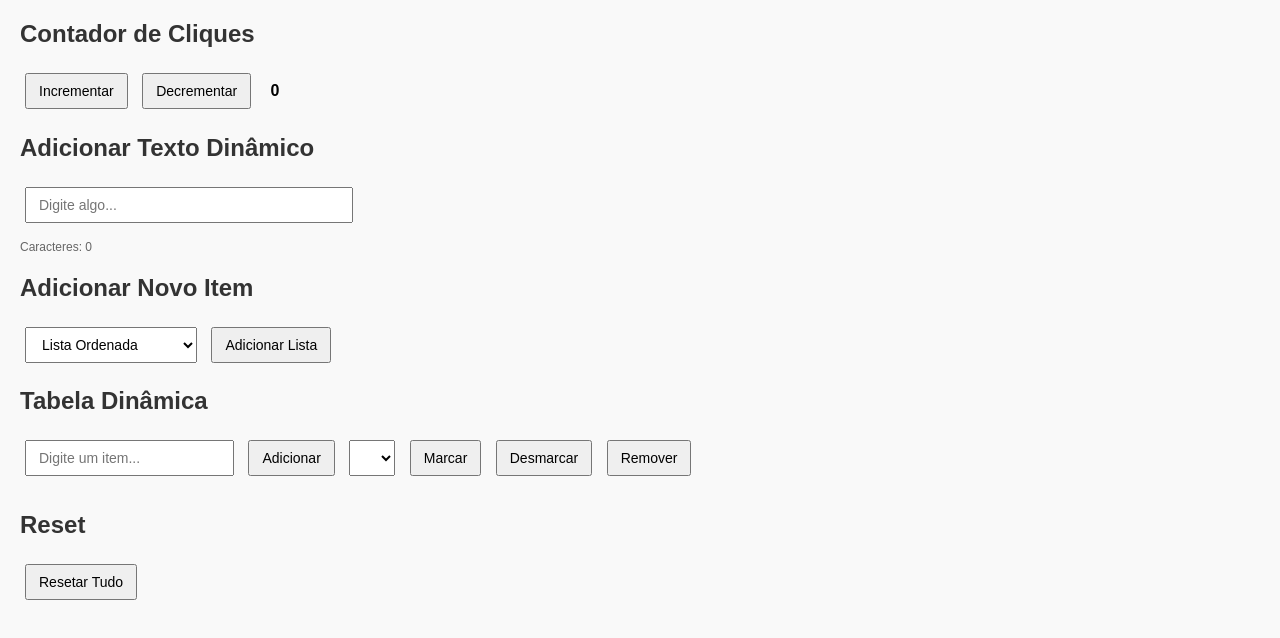
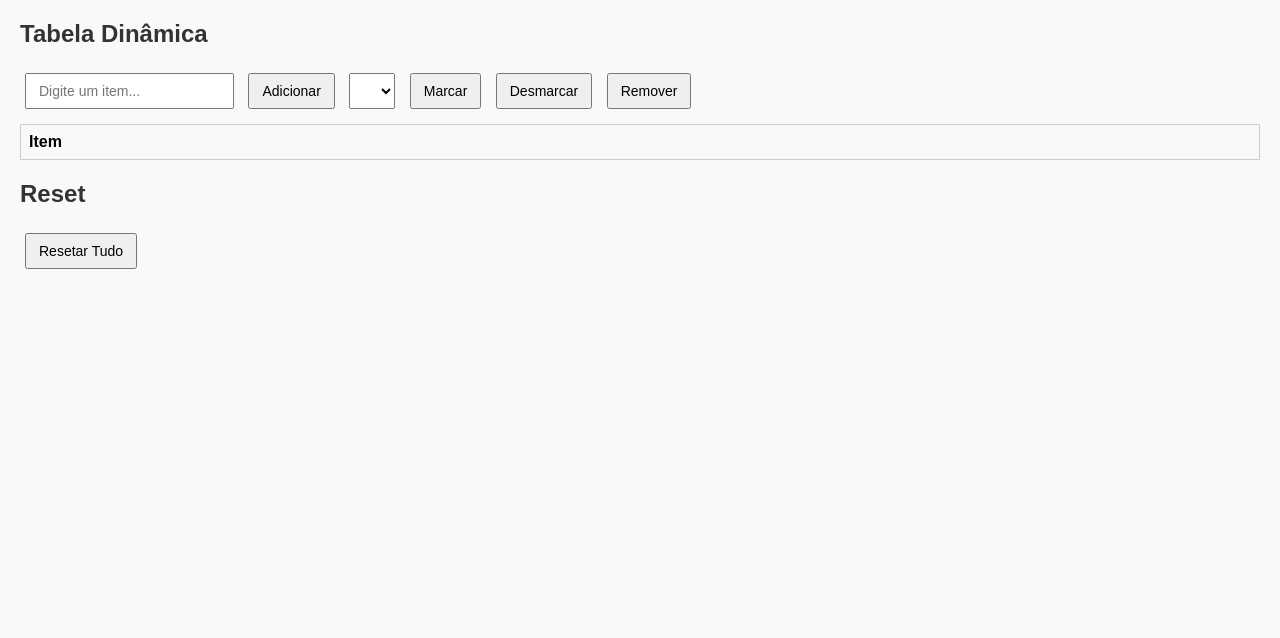
Before and after one commit to Yukitte/Ext_programacao_web, a plain HTML site: page aula29_03/03/index.html in a window 1280 px wide. Drawn offline with Linux system fonts and the light colour scheme.

Commit message:
Update index.html

```diff
--- a/aula29_03/03/index.html
+++ b/aula29_03/03/index.html
@@ -21,36 +21,6 @@
             font-size: 14px;
         }
 
-        #contador {
-            font-weight: bold;
-            margin-left: 10px;
-        }
-
-        #campoTexto {
-            width: 300px;
-        }
-
-        #caracteres {
-            font-size: 12px;
-            color: #666;
-        }
-
-        #mensagem-container p {
-            margin: 5px 0;
-            padding: 5px;
-            background-color: #e0e0e0;
-            border-radius: 4px;
-        }
-
-        ul, ol {
-            margin-top: 10px;
-            padding-left: 20px;
-        }
-
-        #listas {
-            margin-top: 10px;
-        }
-
         table {
             border-collapse: collapse;
             width: 100%;
@@ -61,7 +31,7 @@
             border: 1px solid #ccc;
         }
 
-        td {
+        th, td {
             padding: 8px;
             text-align: left;
         }
@@ -72,24 +42,6 @@
     </style>
 </head>
 <body>
-    <h2>Contador de Cliques</h2>
-    <button id="incrementar">Incrementar</button>
-    <button id="decrementar">Decrementar</button>
-    <span id="contador">0</span>
-
-    <h2>Adicionar Texto Dinâmico</h2>
-    <input type="text" id="campoTexto" placeholder="Digite algo...">
-    <p id="caracteres">Caracteres: 0</p>
-    <div id="mensagem-container"></div>
-
-    <h2>Adicionar Novo Item</h2>
-    <select id="tipoLista">
-        <option value="ol">Lista Ordenada</option>
-        <option value="ul">Lista Não Ordenada</option>
-    </select>
-    <button id="adicionarLista">Adicionar Lista</button>
-    <div id="listas"></div>
-
     <h2>Tabela Dinâmica</h2>
     <input type="text" id="itemInput" placeholder="Digite um item...">
     <button id="adicionarItem">Adicionar</button>
@@ -97,13 +49,19 @@
     <button id="marcar">Marcar</button>
     <button id="desmarcar">Desmarcar</button>
     <button id="remover">Remover</button>
+
     <table id="tabelaItens">
+        <thead>
+            <tr><th>Item</th></tr>
+        </thead>
         <tbody></tbody>
     </table>
 
     <h2>Reset</h2>
     <button id="reset">Resetar Tudo</button>
 
-    <script src="script.js"></script>
+    <script src="script.js">
+
+    </script>
 </body>
 </html>
```
